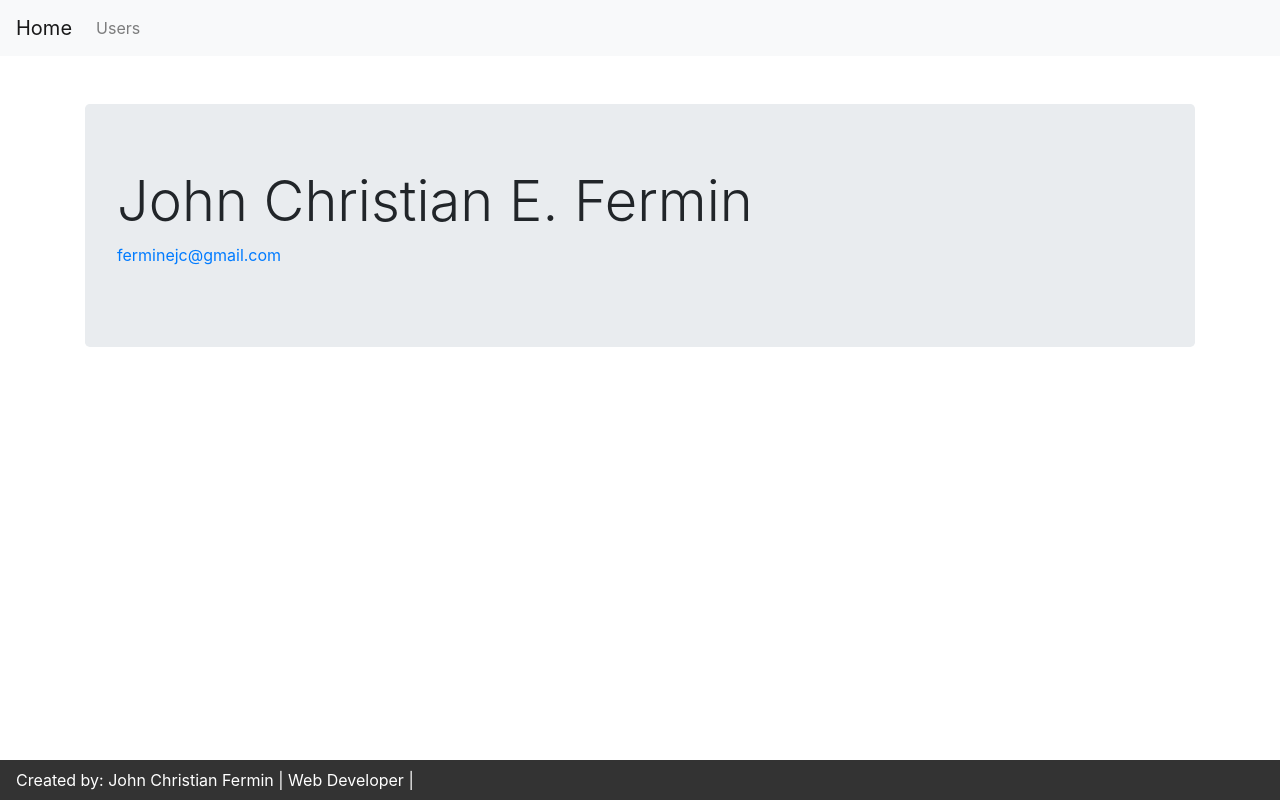
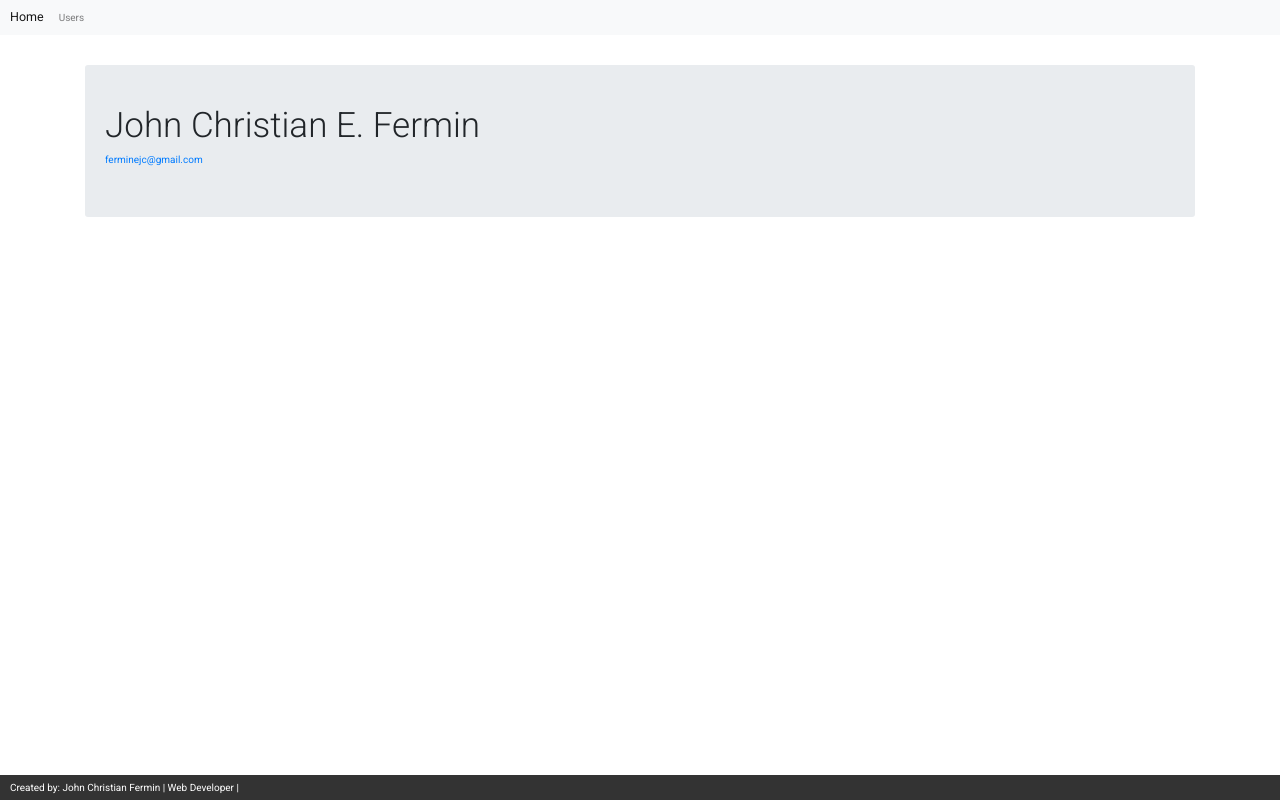
Before and after one commit to ferminejc/ithinkweb-fe-exam, a React (Create React App) app: page / in a window 1280 px wide. Built offline with nearby package versions, Linux system fonts and the light colour scheme.

Commit message:
improve user experience

```diff
--- a/src/App.js
+++ b/src/App.js
@@ -4,10 +4,11 @@ import {BrowserRouter as Router, Switch, Route} from 'react-router-dom';
 import {Page} from 'components/Pages';
 import Home from 'views/home';
 import Users from 'views/users';
+import styles from './App.scss';
 
 function App() {
   return (
-    <div className="app">
+    <div className={styles['app']}>
       <Router>
         <Page>
           <Switch>
--- /dev/null
+++ b/src/App.scss
@@ -0,0 +1,17 @@
+*,
+*::after,
+*::before {
+  margin: 0;
+  padding: 0;
+  box-sizing: inherit;
+}
+@import url('https://fonts.googleapis.com/css2?family=Roboto:ital,wght@0,100;0,300;0,400;0,500;0,700;0,900;1,100;1,300;1,400;1,500;1,700;1,900&display=swap" rel="stylesheet');
+html {
+  // 10px for all default mobile or desktop view then use 1rem = 10px
+  font-size: 62.5%;
+}
+
+body {
+  font-family: 'Roboto', sans-serif;
+  box-sizing: border-box;
+}
--- a/src/views/home/index.js
+++ b/src/views/home/index.js
@@ -1,9 +1,10 @@
 import React from 'react';
 import {Container, Jumbotron} from 'reactstrap';
+import styles from './Home.scss';
 
 function Index() {
   return (
-    <Container>
+    <Container className={styles['home']}>
       <Jumbotron className="mt-5">
         <h1 className="display-4">John Christian E. Fermin</h1>
         <address>
--- /dev/null
+++ b/src/views/users/Users.scss
@@ -0,0 +1,34 @@
+$default-size: 1.6rem;
+
+table {
+  thead {
+    background-color: rgb(62, 204, 144);
+    color: #f0fff0;
+    font-size: $default-size;
+  }
+  tbody {
+    &:before {
+      content: '@';
+      display: block;
+      line-height: 0.2rem;
+      text-indent: -99999px;
+    }
+
+    tr:nth-child(odd) {
+      background-color: rgb(225, 248, 237);
+    }
+    tr:hover {
+      background-color: rgb(248, 234, 170);
+    }
+  }
+}
+
+tr,
+.btn,
+.pagination {
+  font-size: $default-size;
+}
+
+.card-img-top {
+  max-width: 7rem;
+}
--- a/src/views/users/index.js
+++ b/src/views/users/index.js
@@ -10,6 +10,7 @@ import {
   PaginationLink,
   Pagination,
 } from 'reactstrap';
+import styles from './Users.scss';
 
 function Index() {
   let id = useFormInput('', 'number');
@@ -67,14 +68,14 @@ function Index() {
     };
   }
   const [currentPage, setcurrentPage] = useState(1);
-  const [itemsPerPage, setitemsPerPage] = useState(5);
+  const [itemsPerPage, setitemsPerPage] = useState(10);
 
   const pages = [];
   for (let i = 1; i <= Math.ceil(users?.length / itemsPerPage); i++) {
     pages.push(i);
   }
-  const [pageNumberLimit, setpageNumberLimit] = useState(5);
-  const [maxPageNumberLimit, setmaxPageNumberLimit] = useState(5);
+  const [pageNumberLimit, setpageNumberLimit] = useState(10);
+  const [maxPageNumberLimit, setmaxPageNumberLimit] = useState(10);
   const [minPageNumberLimit, setminPageNumberLimit] = useState(0);
 
   const handleClick = (event) => {
@@ -190,6 +191,7 @@ function Index() {
                 <CardImg
                   top
                   width="100%"
+                  className={styles['card-img']}
                   src={user.avatar}
                   alt="Card image cap"
                 />
@@ -236,7 +238,7 @@ function Index() {
   };
 
   return (
-    <Container>
+    <Container className={styles['users']}>
       <UserModal
         modal={modal}
         renderButton={renderButton}
```
Also changed, not shown: src/views/home/Home.scss (added).
